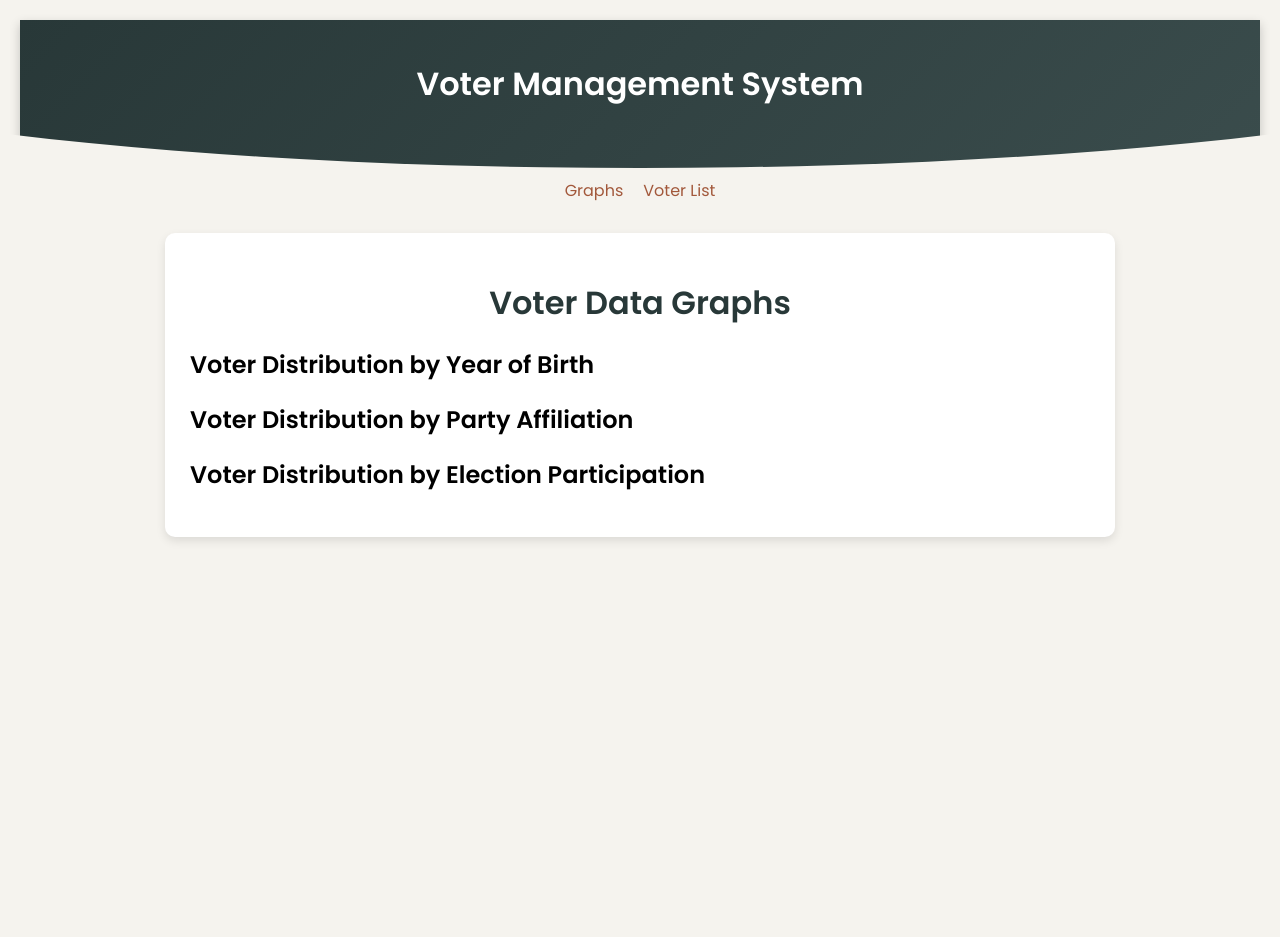
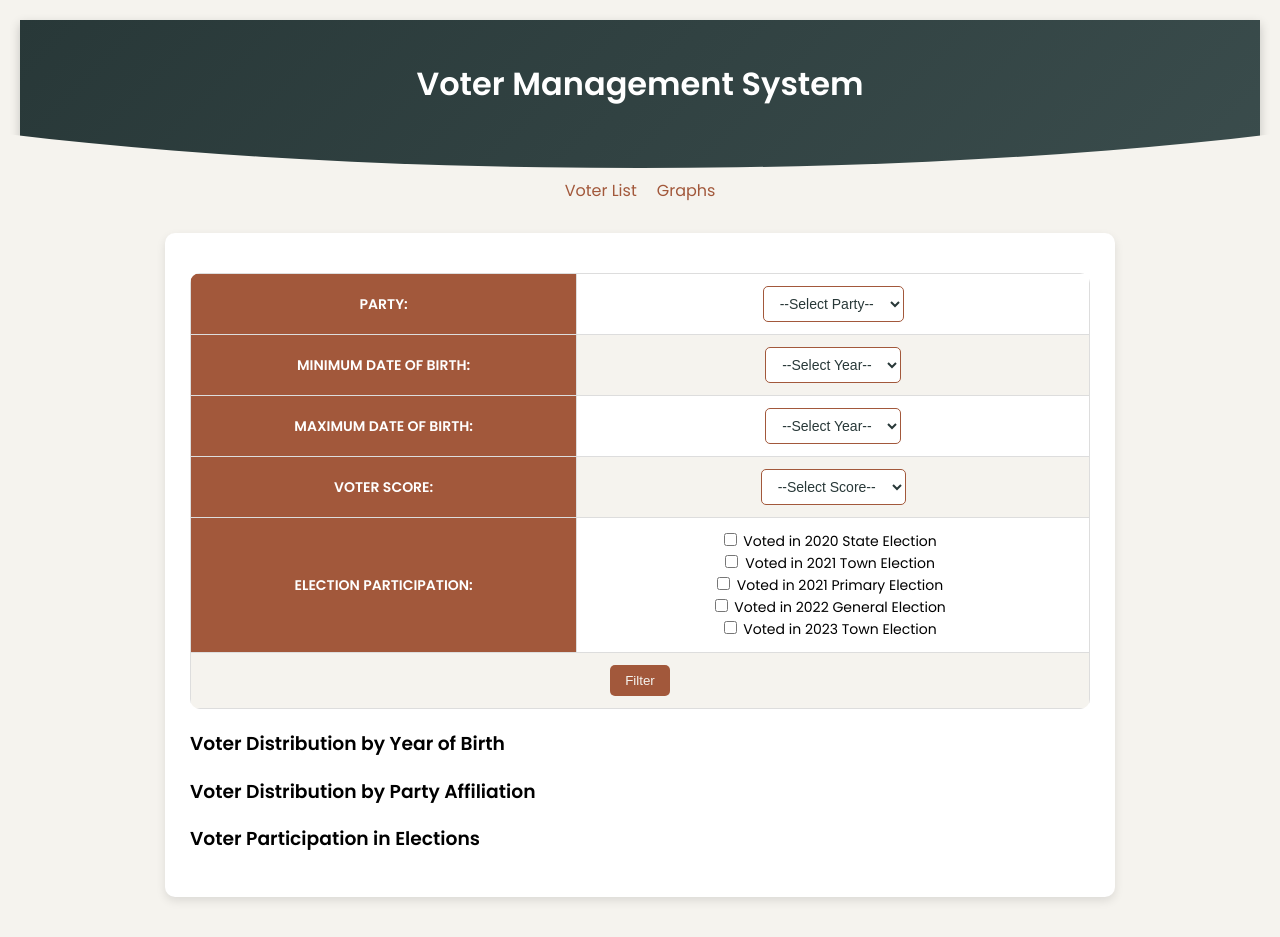
Before and after one commit to elitsamincheva/cs412, a Django app: template voter_analytics/templates/voter_analytics/graphs.html in a window 1280 px wide. Before the commit the page ends 541 px from the top, so only its background shows below. Run offline with Django 4.2, Linux system fonts and the light colour scheme; the template is opened without the code that fills it, so the values that code supplies are empty.

Commit message:
filter graphs done

```diff
--- a/voter_analytics/templates/voter_analytics/base.html
+++ b/voter_analytics/templates/voter_analytics/base.html
@@ -1,5 +1,6 @@
 <!DOCTYPE html>
 <html lang="en">
+
 <head>
     <meta charset="UTF-8">
     <meta name="viewport" content="width=device-width, initial-scale=1.0">
@@ -7,6 +8,7 @@
     {% load static %}
     <link rel="stylesheet" href="{% static 'voter-styles.css' %}">
 </head>
+
 <body>
 
     <header>
@@ -14,15 +16,14 @@
     </header>
 
     <nav>
+        <a href="{% url 'voters' %}">Voter List</a>
         <a href="{% url 'graphs' %}">Graphs</a>
-        <a href="{% url 'voters' %}">Voter List</a>
     </nav>
 
     <div class="container">
         {% block content %}{% endblock %}
     </div>
 
+</body>
 
-
-</body>
 </html>
--- a/voter_analytics/templates/voter_analytics/graphs.html
+++ b/voter_analytics/templates/voter_analytics/graphs.html
@@ -1,20 +1,105 @@
-{% extends "voter_analytics/base.html" %}  <!-- Ensure this extends your base template -->
+{% extends "voter_analytics/base.html" %}
+<!--
+    Voter analytics filter page
+    This page allows users to filter voter data based on several criteria, including party affiliation, date of birth range,
+    voter score, and election participation. The form submits the selected filters via GET requests to update the graphs displayed
+    on the page. The graphs provide insights into voter distribution by birth year, party affiliation, and election participation
+
+    Form Fields:
+    1. party: allows filtering by political party affiliation
+    2. minimum date of birth: allows filtering voters by their earliest birth year
+    3. maximum date of birth: allows filtering voters by their latest birth year
+    4. voter score: allows filtering based on a predefined voter score
+    5. election participation: allows filtering by participation in specific elections
+-->
 
 {% block content %}
-    <h1>Voter Data Graphs</h1>
+<form action="{% url 'graphs' %}" method="get">
+    <table>
+        <!-- Party affiliation filter -->
+        <tr>
+            <th>Party:</th>
+            <td>
+                <select name="party">
+                    <option value="">--Select Party--</option>
+                    {% for party in parties %}
+                        <option value="{{ party }}" {% if party == request.GET.party %}selected{% endif %}>{{ party }}</option>
+                    {% endfor %}
+                </select>
+            </td>
+        </tr>
 
-    <div>
-        <h2>Voter Distribution by Year of Birth</h2>
-        {{ birth_year_graph|safe }}
-    </div>
+        <!-- Minimum date of birth filter -->
+        <tr>
+            <th>Minimum Date of Birth:</th>
+            <td>
+                <select name="min_dob">
+                    <option value="">--Select Year--</option>
+                    {% for year in years %}
+                        <option value="{{ year }}" {% if year == request.GET.min_dob %}selected{% endif %}>{{ year }}</option>
+                    {% endfor %}
+                </select>
+            </td>
+        </tr>
 
-    <div>
-        <h2>Voter Distribution by Party Affiliation</h2>
-        {{ party_pie_chart|safe }}
-    </div>
-    <div>
-        <h2>Voter Distribution by Election Participation</h2>
-        {{ election_histogram|safe }}
-    </div>
+        <!-- Maximum date of birth filter -->
+        <tr>
+            <th>Maximum Date of Birth:</th>
+            <td>
+                <select name="max_dob">
+                    <option value="">--Select Year--</option>
+                    {% for year in years %}
+                        <option value="{{ year }}" {% if year == request.GET.max_dob %}selected{% endif %}>{{ year }}</option>
+                    {% endfor %}
+                </select>
+            </td>
+        </tr>
+
+        <!-- Voter score filter -->
+        <tr>
+            <th>Voter Score:</th>
+            <td>
+                <select name="voter_score">
+                    <option value="">--Select Score--</option>
+                    <option value="1" {% if "1" == request.GET.voter_score %}selected{% endif %}>1</option>
+                    <option value="2" {% if "2" == request.GET.voter_score %}selected{% endif %}>2</option>
+                    <option value="3" {% if "3" == request.GET.voter_score %}selected{% endif %}>3</option>
+                    <option value="4" {% if "4" == request.GET.voter_score %}selected{% endif %}>4</option>
+                    <option value="5" {% if "5" == request.GET.voter_score %}selected{% endif %}>5</option>
+                </select>
+            </td>
+        </tr>
+
+        <!-- Election participation filters -->
+        <tr>
+            <th>Election Participation:</th>
+            <td>
+                <label><input type="checkbox" name="v20state" {% if request.GET.v20state %}checked{% endif %}> Voted in 2020 State Election</label><br>
+                <label><input type="checkbox" name="v21town" {% if request.GET.v21town %}checked{% endif %}> Voted in 2021 Town Election</label><br>
+                <label><input type="checkbox" name="v21primary" {% if request.GET.v21primary %}checked{% endif %}> Voted in 2021 Primary Election</label><br>
+                <label><input type="checkbox" name="v22general" {% if request.GET.v22general %}checked{% endif %}> Voted in 2022 General Election</label><br>
+                <label><input type="checkbox" name="v23town" {% if request.GET.v23town %}checked{% endif %}> Voted in 2023 Town Election</label><br>
+            </td>
+        </tr>
+
+        <tr>
+            <td colspan="2">
+                <button type="submit">Filter</button>
+            </td>
+        </tr>
+    </table>
+</form>
+
+<!-- Display the graphs -->
+<div>
+    <h3>Voter Distribution by Year of Birth</h3>
+    <div>{{ birth_year_graph|safe }}</div>
+
+    <h3>Voter Distribution by Party Affiliation</h3>
+    <div>{{ party_pie_chart|safe }}</div>
+
+    <h3>Voter Participation in Elections</h3>
+    <div>{{ election_histogram|safe }}</div>
+</div>
 
 {% endblock %}
--- a/voter_analytics/templates/voter_analytics/voter_list.html
+++ b/voter_analytics/templates/voter_analytics/voter_list.html
@@ -4,7 +4,6 @@
 {% block content %}
 <h1>Voter Records</h1>
 
-<!-- Load External CSS -->
 <link rel="stylesheet" href="{% static 'css/voter_list.css' %}">
 
 <!-- Filter Form -->
```
Also changed, not shown: voter_analytics/templates/voter_analytics/search.html (+5 -5 lines), voter_analytics/views.py (+58 -15 lines). Lines whose indentation alone changed are shown as unchanged.
